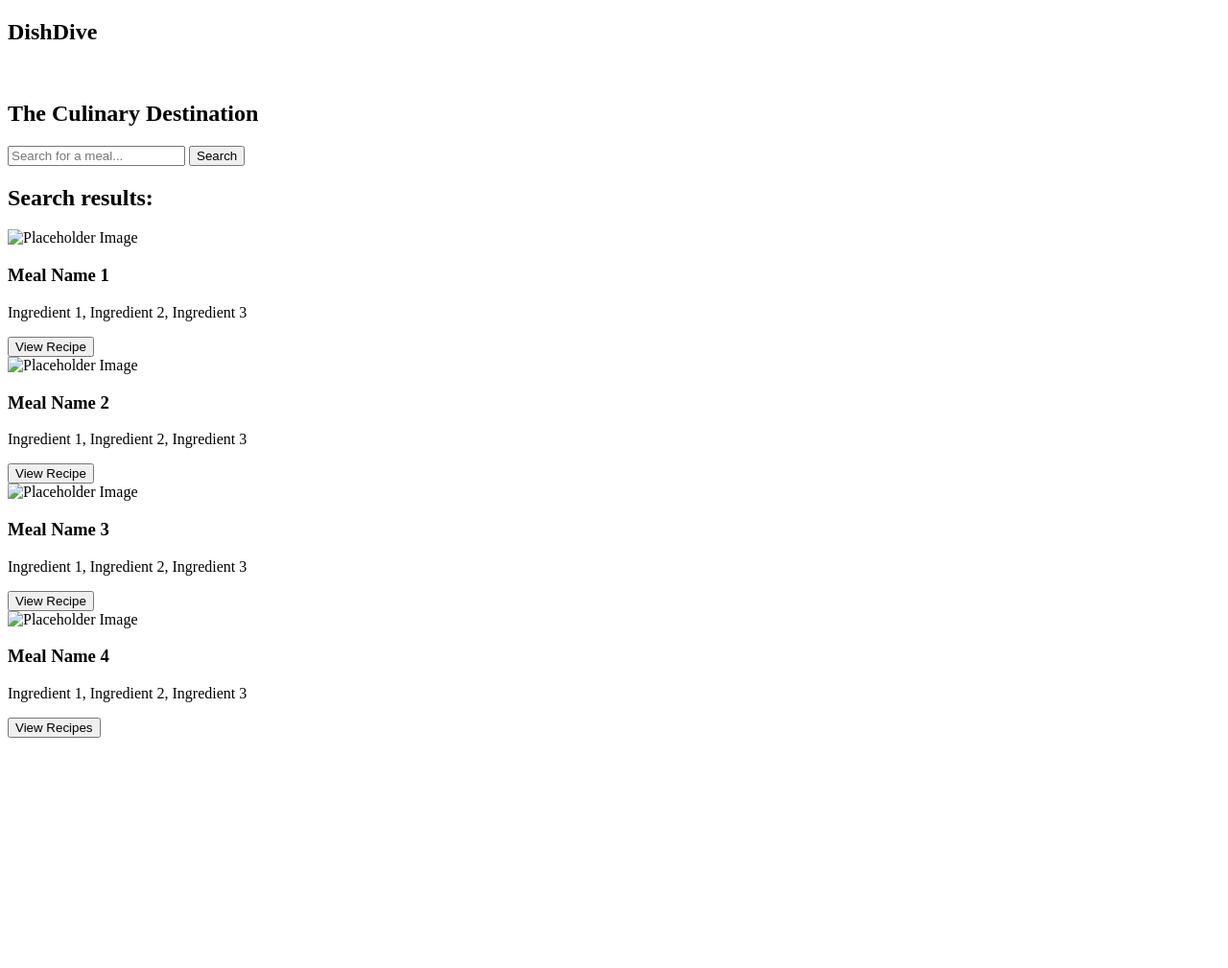
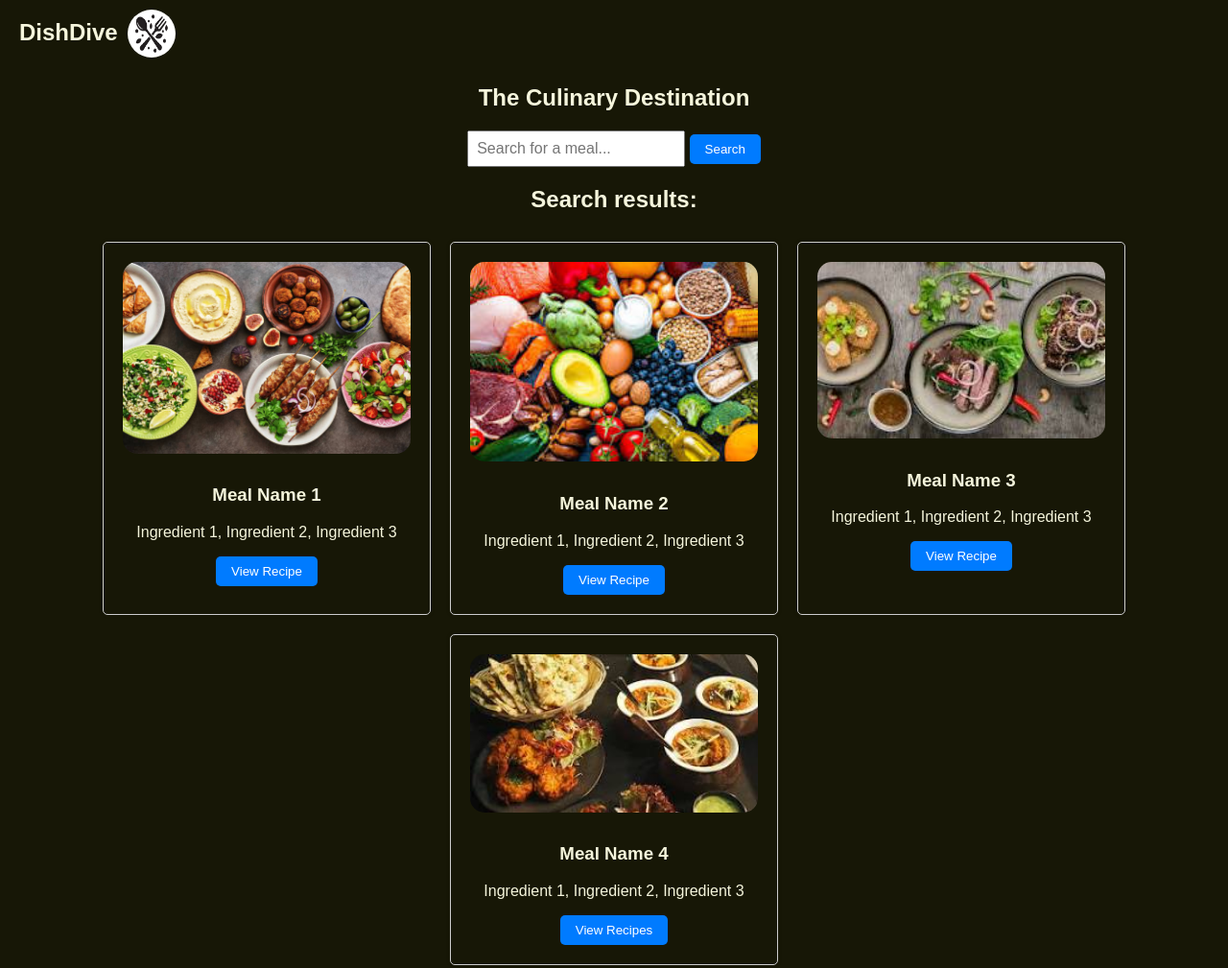
Before and after one commit to Cheiy04/alx_capstone_project, a website: page DishDive/HTML/DishDive.html in a window 1280 px wide. Shown: the whole page at 96% size. Before the commit the page ends 800 px from the top, so only its background shows below. Drawn offline with Linux system fonts and the light colour scheme; the site is published under a folder, as on GitHub Pages, so addresses that start at the root find nothing; a web font is replaced by a local one.

Commit message:
Changes to show the images the styling

```diff
--- a/DishDive/HTML/DishDive.html
+++ b/DishDive/HTML/DishDive.html
@@ -4,7 +4,7 @@
         <meta charset="UTF-8">
         <meta name="viewport" content="width=device-width, initial-scale=1.0">
         <title>DishDive</title>
-        <link rel="stylesheet" href="/DishDive/CSS/style.css">
+        <link rel="stylesheet" href="../CSS/style.css">
         <title>DishDive</title>
         <link rel="preconnect" href="https://fonts.googleapis.com">
         <link rel="preconnect" href="https://fonts.gstatic.com" crossorigin>
@@ -13,7 +13,7 @@
     <body>
         <header>
             <h2>DishDive</h2>
-            <img src="/DishDive/Images/logo.png" alt="">
+            <img src="../Images/logo.png" alt="">
         </header>
         <h2 class="quote">The Culinary Destination</h2>
         <div id="searchContainer">
@@ -24,28 +24,28 @@
 
                 <!-- Placeholder card 1 -->
                 <div class="meal">
-                    <img src="/DishDive/Images/background.jpg" alt="Placeholder Image">
+                    <img src="../Images/background.jpg" alt="Placeholder Image">
                     <h3>Meal Name 1</h3>
                     <p>Ingredient 1, Ingredient 2, Ingredient 3</p>
                     <button onclick="showRecipe()">View Recipe</button>
                 </div>
                 <!-- Placeholder card 2 -->
                 <div class="meal">
-                    <img src="/DishDive/Images/image2.jfif" alt="Placeholder Image">
+                    <img src="../Images/image2.jfif" alt="Placeholder Image">
                     <h3>Meal Name 2</h3>
                     <p>Ingredient 1, Ingredient 2, Ingredient 3</p>
                     <button onclick="showRecipe()">View Recipe</button>
                 </div>
                 <!-- Placeholder card 3 -->
                 <div class="meal">
-                    <img src="/DishDive/Images/image3.jfif" alt="Placeholder Image">
+                    <img src="../Images/image3.jfif" alt="Placeholder Image">
                     <h3>Meal Name 3</h3>
                     <p>Ingredient 1, Ingredient 2, Ingredient 3</p>
                     <button onclick="showRecipe()">View Recipe</button>
                 </div>
                 <!-- Placeholder card 4 -->
                 <div class="meal">
-                    <img src="/DishDive/Images/image4.jfif" alt="Placeholder Image">
+                    <img src="../Images/image4.jfif" alt="Placeholder Image">
                     <h3>Meal Name 4</h3>
                     <p>Ingredient 1, Ingredient 2, Ingredient 3</p>
                     <button onclick="showRecipe()">View Recipes</button>
@@ -55,6 +55,6 @@
         <div id="mealContainer"></div>
         <div id="recipeContainer" class="recipe"></div>
 
-        <script src="/DishDive/JavaScript/main.js"></script>
+        <script src="../JavaScript/main.js"></script>
     </body>
 </html>
```
